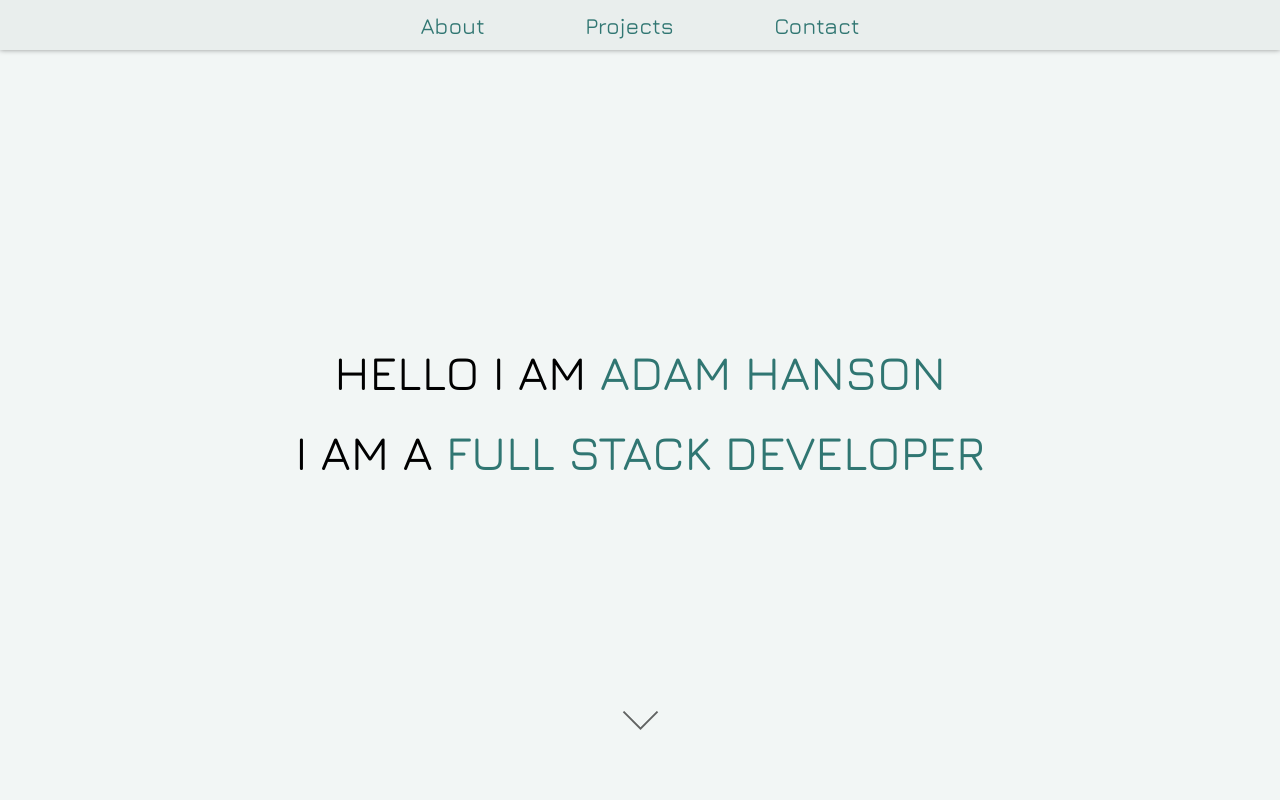
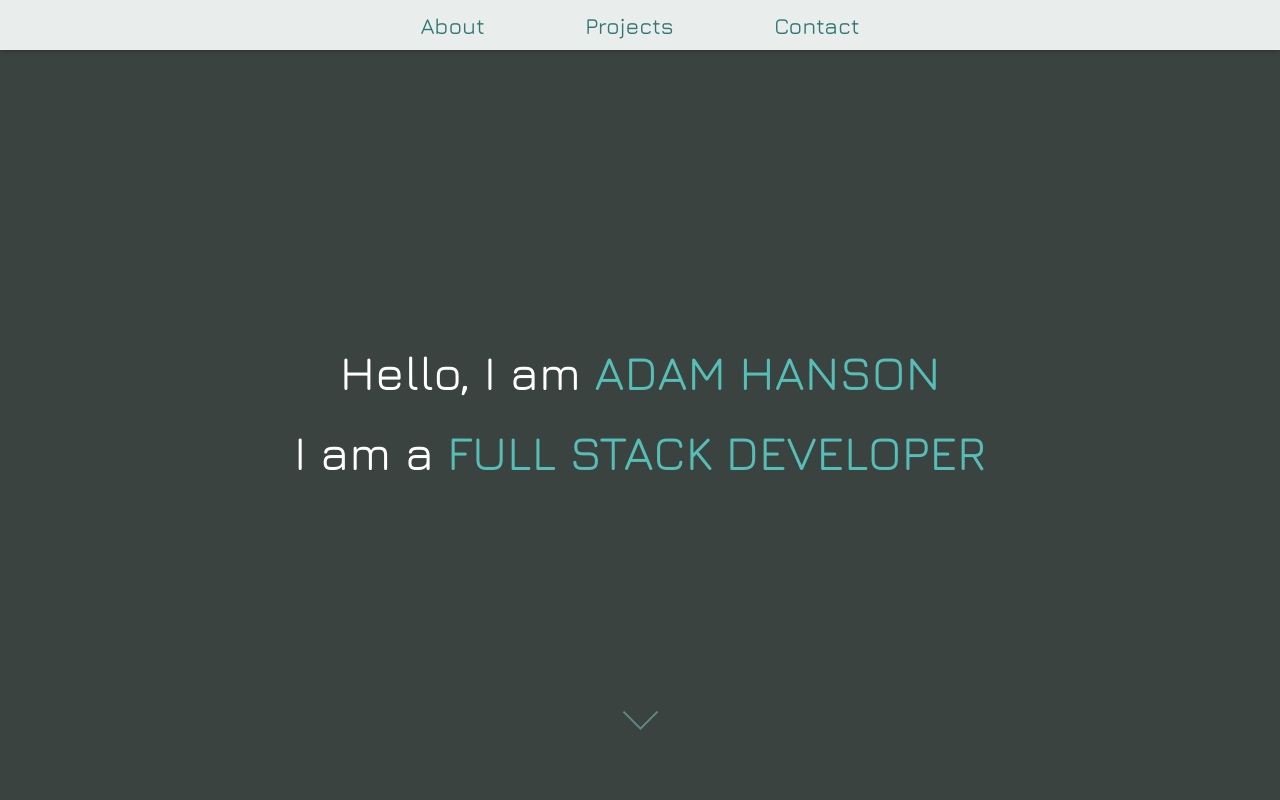
Before and after one commit to ajhanson22227/portfolio, a React (Create React App) app: page / in a window 1280 px wide. Shown: the top 800 px of the page. Built offline with nearby package versions, Linux system fonts and the light colour scheme.

Commit message:
make background darker and text lighter'

```diff
--- a/src/components/Welcome/Welcome.css
+++ b/src/components/Welcome/Welcome.css
@@ -1,4 +1,5 @@
 .welcome-container{
+  background-color: #3B4341;
     display: flex;
     flex-direction: column;
     align-items: center;
@@ -12,6 +13,7 @@
     height: calc(var(--vh, 1vh) * 100);
     text-align: center;
     position: relative;
+    color: #FFFFFF;
 }
 
 .welcome-content{
@@ -26,7 +28,7 @@
 }
 
 .arrow{
-  border: 1px solid black;
+  border: 1px solid #75B7B3;
   border-width: 0 2px 2px 0;
   display: inline-block;
   width: 25px;
@@ -44,7 +46,7 @@
 }
 
 .bold-text{
-    color: var(--normalTextColor)
+    color: #56BDB7
 }
 
 @media only screen and (min-width: 768px) {
--- a/src/components/Welcome/WelcomePage.js
+++ b/src/components/Welcome/WelcomePage.js
@@ -5,10 +5,10 @@ const WelcomePage = (props) => {
   return (
     <div className="welcome-container" ref={props.welcomeRef}>
       <div className="welcome-content">
-        HELLO I AM <span className="bold-text">ADAM HANSON</span>
+        Hello, I am <span className="bold-text">ADAM HANSON</span>
       </div>
       <div className="welcome-content">
-        I AM A <span className="bold-text">FULL STACK DEVELOPER</span>
+        I am a <span className="bold-text">FULL STACK DEVELOPER</span>
       </div>
       <div
         className="welcome-content arrow-container"
```
